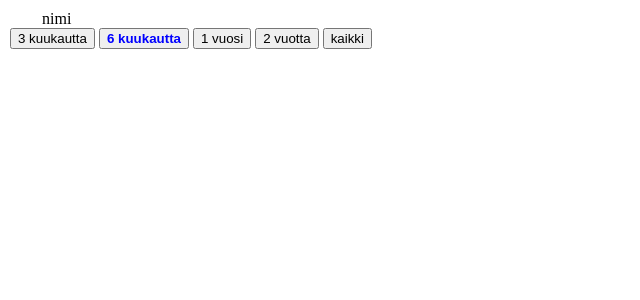
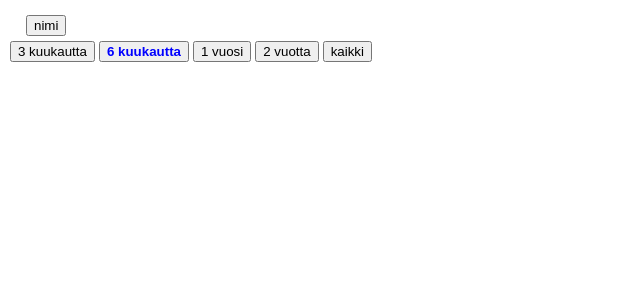
Before and after one commit to City-of-Helsinki/geowaterbed, a Django app: template app/templates/app/index.html in a window 1280 px wide. Shown: the part 57-357 px from the top of the page, without its empty margins (0-640 px from the left). Run offline with Django 3.2, Linux system fonts and the light colour scheme; the template is opened without the code that fills it: values that come from a table or form of the project are taken from there, others are empty; data comes from the database, SQL or seed files in the repository; some libraries are stand-ins or nearby versions.

Commit message:
Changed observator addresses to list of buttons

```diff
--- a/app/static/app/app.css
+++ b/app/static/app/app.css
@@ -5,8 +5,8 @@ body {
 }
 
 ul {
-    margin: 0 1em;
-    padding: 0 1em;
+    margin: 0;
+    padding: 0;
 }
 
 li {
@@ -74,3 +74,7 @@ h1 { font-family: "Comic Sans MS", "Comic Sans", cursive; }
 #app {
     padding: 10px;
 }
+
+#observators li {
+    margin: 0.3em 1em;
+}
--- a/app/templates/app/index.html
+++ b/app/templates/app/index.html
@@ -24,8 +24,10 @@
         <ul>
             {% for obs in observators %}
                 <li>
-                    {% if obs.address %}{{ obs.address }}
-                    {% else %}{{ obs.name }}{% endif %}
+                    <button value="{{ obs.name }}">
+                        {% if obs.address %}{{ obs.address }}
+                        {% else %}{{ obs.name }}{% endif %}
+                    </button>
                 </li>
             {% endfor %}
         </ul>
```
